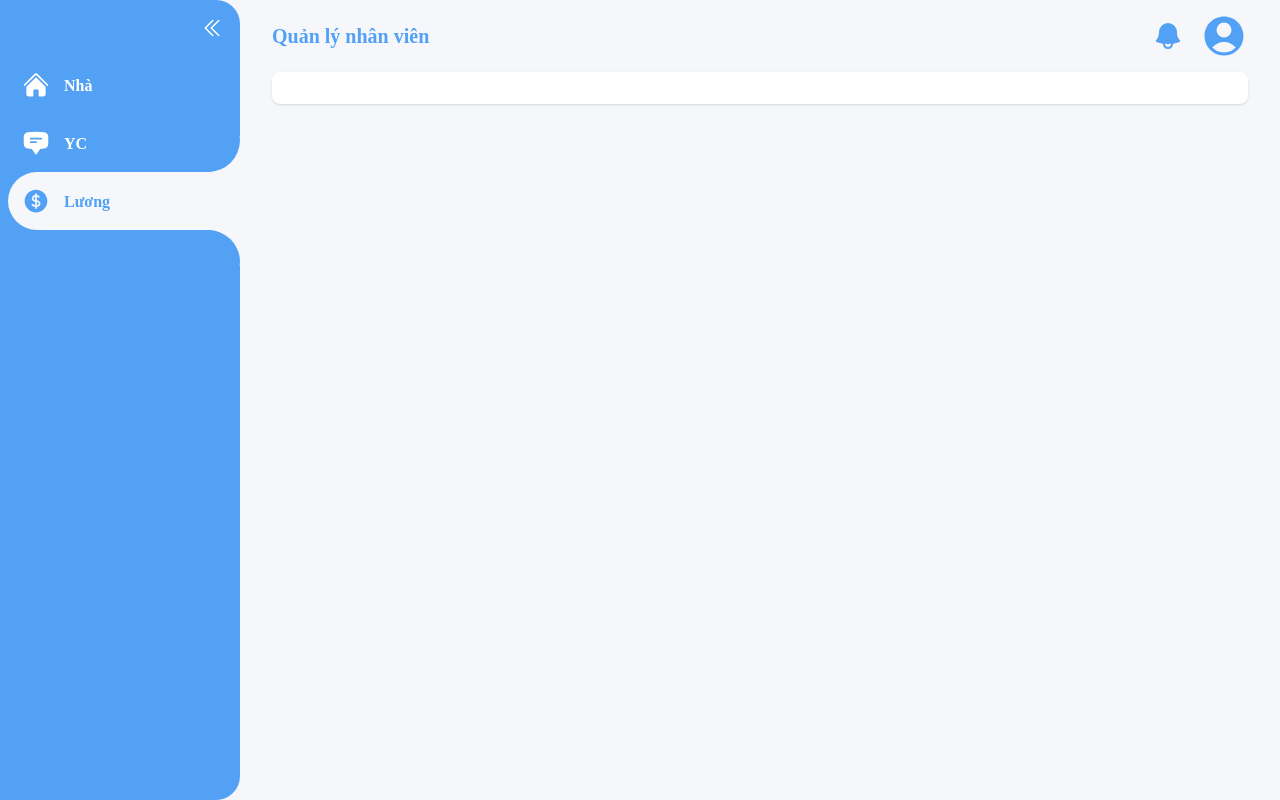
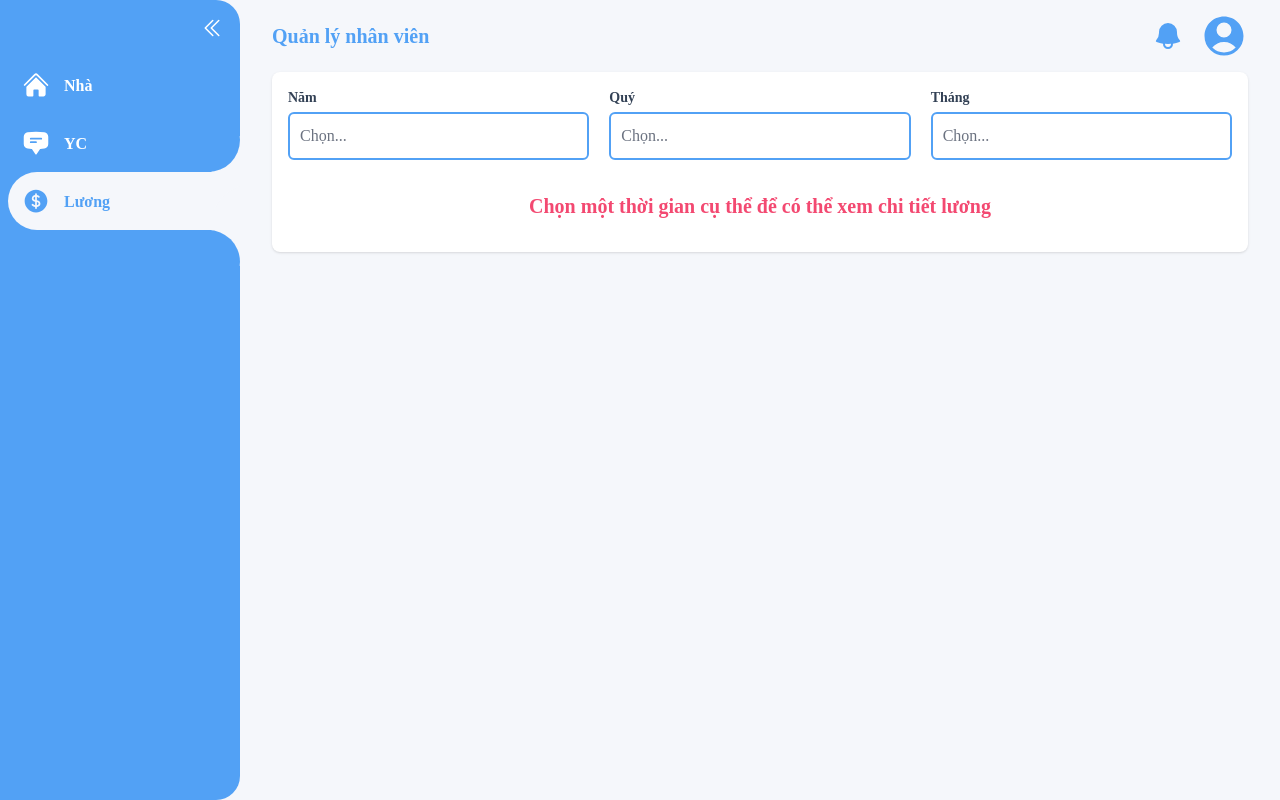
Before and after one commit to vmtuan12/DemoOOAD, a Vue app in the folder dashboard_template/: page /salary in a window 1280 px wide. Built offline with nearby package versions, Linux system fonts and the light colour scheme; a web font is replaced by a local one.

Commit message:
first create salary page

```diff
--- a/dashboard_template/src/components/UI/Input.vue
+++ b/dashboard_template/src/components/UI/Input.vue
@@ -66,7 +66,7 @@ const borderStyle = computed(() => {
         @input="$emit('update:modelValue', $event.target.value)"
         :placeholder="placeholder"
         :type="type"
-        class="border-solid p-2.5 font-medium placeholder:text-gray-500"
+        class="border-solid p-2.5 font-medium placeholder:text-gray-500 w-full"
         :class="borderStyle"
     />
 </template>
--- /dev/null
+++ b/dashboard_template/src/components/UI/Salary/NumberPicker.vue
@@ -0,0 +1,35 @@
+<script setup>
+import { ref } from 'vue';
+import Input from '../Input.vue';
+
+const props = defineProps(['list']);
+const emits = defineEmits(['bindType']);
+
+const openPopup = ref(false);
+
+const data = ref(null);
+
+const bindData = (val) => {
+    data.value = val;
+    openPopup.value = false;
+    emits('bindType', val);
+};
+</script>
+
+<template>
+    <div class="w-full relative z-50 mb-4">
+        <Input v-model="data" @focus="openPopup = true" border-color="blue" placeholder="Chọn...">
+            <svg xmlns="http://www.w3.org/2000/svg" viewBox="0 0 24 24" fill="currentColor" class="w-6 h-6 text-[#3d96f5]">
+                <path fill-rule="evenodd" d="M4.848 2.771A49.144 49.144 0 0112 2.25c2.43 0 4.817.178 7.152.52 1.978.292 3.348 2.024 3.348 3.97v6.02c0 1.946-1.37 3.678-3.348 3.97a48.901 48.901 0 01-3.476.383.39.39 0 00-.297.17l-2.755 4.133a.75.75 0 01-1.248 0l-2.755-4.133a.39.39 0 00-.297-.17 48.9 48.9 0 01-3.476-.384c-1.978-.29-3.348-2.024-3.348-3.97V6.741c0-1.946 1.37-3.68 3.348-3.97zM6.75 8.25a.75.75 0 01.75-.75h9a.75.75 0 010 1.5h-9a.75.75 0 01-.75-.75zm.75 2.25a.75.75 0 000 1.5H12a.75.75 0 000-1.5H7.5z" clip-rule="evenodd" />
+            </svg>
+        </Input>
+        <div v-if="openPopup" class="absolute z-50 bg-white w-full max-h-24 overflow-y-scroll rounded-[4px] shadow-md mt-1 shadow-[#3d96f5]/40">
+            <div class="flex items-center my-2 px-1 mx-2 py-1.5 rounded-sm transition-colors hover:bg-[#f34971]/20" @click="bindData(null)">
+                <span class="ml-4 font-semibold text-[#f34971]">Bỏ chọn</span>
+            </div>
+            <div v-for="item in list" :key="item" class="flex items-center my-2 px-1 mx-2 py-1.5 rounded-sm transition-colors hover:bg-[#3d96f5]/20" @click="bindData(item)">
+                <span class="ml-4 font-semibold">{{ item }}</span>
+            </div>
+        </div>
+    </div>
+</template>
--- a/dashboard_template/src/pages/Salary.vue
+++ b/dashboard_template/src/pages/Salary.vue
@@ -1,9 +1,62 @@
 <script setup>
+import { computed, ref, watch } from 'vue';
+import NumberPicker from '../components/UI/Salary/NumberPicker.vue';
+import Button from '../components/UI/Button.vue';
+
+const years = ref([2021, 2022, 2023]);
+const quarters = ref([1, 2, 3, 4]);
+const months = ref([1, 2, 3, 4, 5, 6, 7, 8, 9, 10, 11, 12]);
+
+const selectedYear = ref(null);
+const selectedQuarter = ref(null);
+const selectedMonth = ref(null);
+
+const selectYear = (val) => {
+    selectedYear.value = val;
+};
+
+const selectQuarter = (val) => {
+    selectedQuarter.value = val;
+};
+
+const selectMonth = (val) => {
+    selectedMonth.value = val;
+};
+
+const noTimeSelected = computed(() => {
+    return (selectedYear.value == null || selectedYear.value == undefined) &&
+            (selectedQuarter.value == null || selectedQuarter.value == undefined) &&
+            (selectedMonth.value == null || selectedMonth.value == undefined);
+});
+
+watch([selectedYear, selectedQuarter, selectedMonth], () => {
+    console.log(selectedYear.value, selectedQuarter.value, selectedMonth.value);
+});
 
 </script>
 
 <template>
     <div class="bg-white rounded-lg shadow p-4">
+        <div class="grid grid-cols-3 grid-rows-[repeat(x,max-content),1fr] gap-x-5">
+            <div>
+                <p class="font-bold text-sm text-slate-700 mb-1">Năm</p>
+                <NumberPicker :list="years" @bind-type="selectYear"/>
+            </div>
+            <div>
+                <p class="font-bold text-sm text-slate-700 mb-1">Quý</p>
+                <NumberPicker :list="quarters" @bind-type="selectQuarter"/>
+            </div>
+            <div>
+                <p class="font-bold text-sm text-slate-700 mb-1">Tháng</p>
+                <NumberPicker :list="months" @bind-type="selectMonth"/>
+            </div>
+        </div>
 
+        <p v-if="noTimeSelected" class="text-center py-4 text-[#f34971] font-semibold text-xl">
+            Chọn một thời gian cụ thể để có thể xem chi tiết lương
+        </p>
+        <div v-else>
+            123
+        </div>
     </div>
 </template>
```
